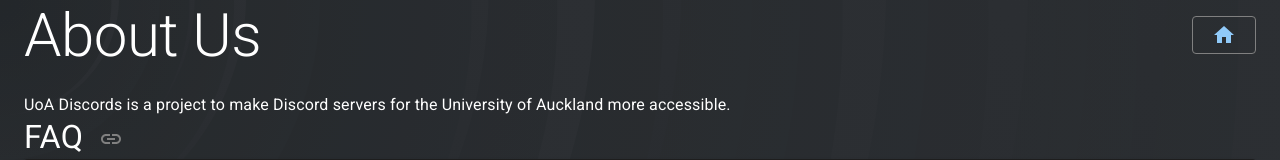
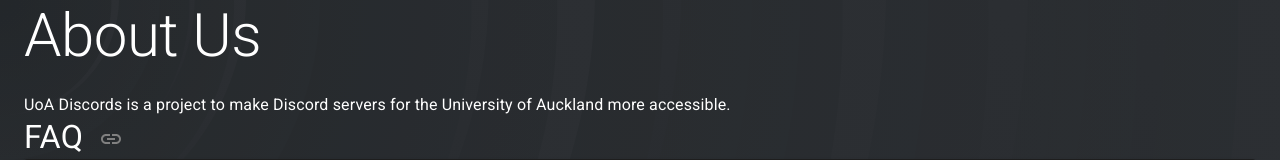
Before and after one commit to UoA-Discords/website, a React (Create React App) app: page /about in a window 1280 px wide. Shown: the top 160 px of the page. Built offline with nearby package versions, Linux system fonts and the light colour scheme.

Commit message:
remove go home button

```diff
--- a/src/components/AboutPage/AboutPage.tsx
+++ b/src/components/AboutPage/AboutPage.tsx
@@ -1,6 +1,5 @@
 import { Box, Paper, Typography } from '@mui/material';
 import React, { useEffect, useState } from 'react';
-import GoHomeButton from '../GoHomeButton';
 import MakeLinkButton from '../MakeLinkButton';
 
 const AboutPage = () => {
@@ -19,8 +18,7 @@
     }, []);
 
     return (
-        <Box sx={{ position: `relative` }}>
-            <GoHomeButton />
+        <Box>
             <Typography variant="h2" gutterBottom>
                 {text} Us
             </Typography>
--- a/src/components/GoHomeButton/GoHomeButton.css
+++ /dev/null
@@ -1,6 +0,0 @@
-#goHomeButton {
-    border: solid 1px gray;
-    position: absolute;
-    right: 0;
-    top: 1rem;
-}
--- a/src/components/GoHomeButton/GoHomeButton.tsx
+++ /dev/null
@@ -1,18 +0,0 @@
-import { Button, Fade, Link } from '@mui/material';
-import React from 'react';
-import './GoHomeButton.css';
-import HomeIcon from '@mui/icons-material/Home';
-
-const GoHomeButton = () => {
-    return (
-        <Fade in>
-            <Link href="/">
-                <Button id="goHomeButton">
-                    <HomeIcon />
-                </Button>
-            </Link>
-        </Fade>
-    );
-};
-
-export default GoHomeButton;
--- a/src/components/GoHomeButton/index.tsx
+++ /dev/null
@@ -1 +0,0 @@
-export { default } from './GoHomeButton';
```
